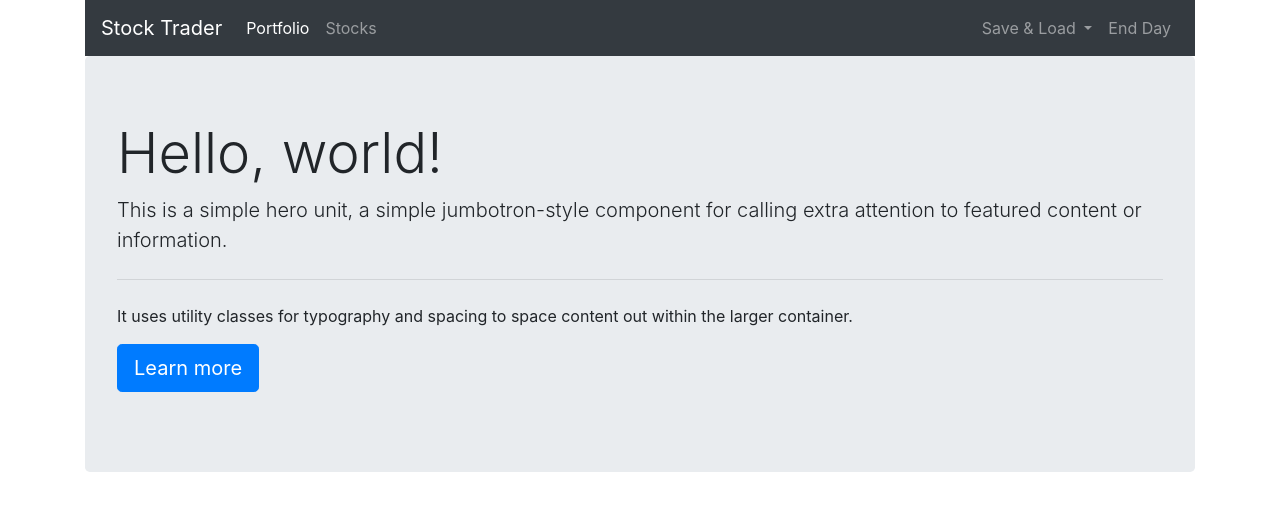
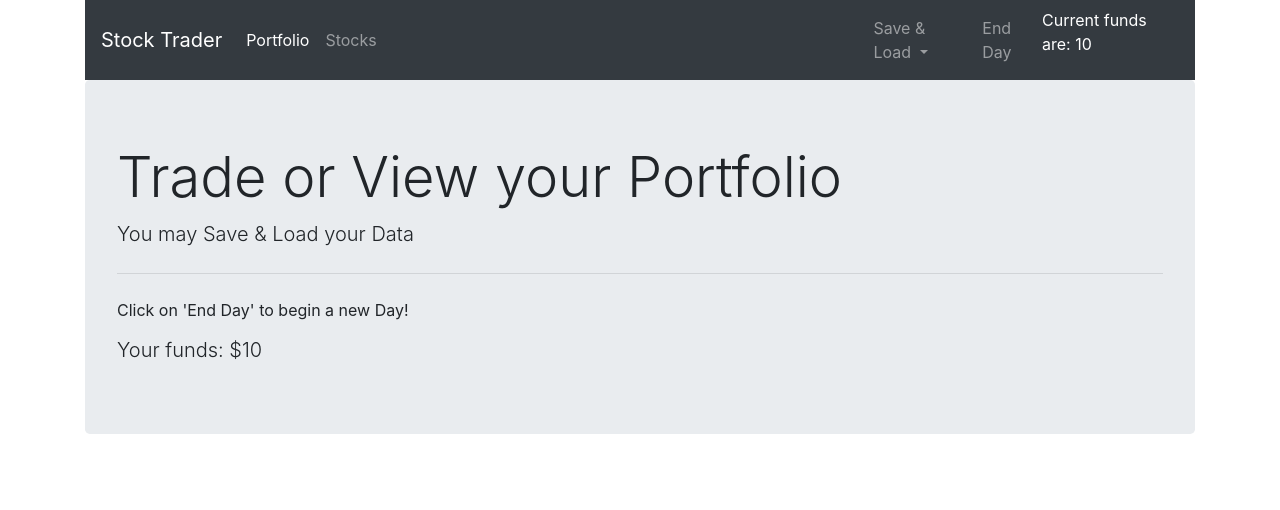
Before and after one commit to tomBrossart/vuejs-stock-trader, a Vue app in the folder router-app/: page /stocks in a window 1280 px wide. Shown: the top 510 px of the page. Built offline with nearby package versions, Linux system fonts and the light colour scheme.

Commit message:
basic vuex functionality working

```diff
--- a/package.json
+++ b/package.json
@@ -10,7 +10,8 @@
   "dependencies": {
     "bootstrap": "^3.3.7",
     "vue": "^2.0.1",
-    "vue-router": "^3.0.2"
+    "vue-router": "^3.0.2",
+    "vuex": "^3.0.1"
   },
   "devDependencies": {
     "babel-core": "^6.0.0",
--- a/router-app/src/App.vue
+++ b/router-app/src/App.vue
@@ -1,6 +1,6 @@
 <template>
   <div class="container">
-    <header-nav></header-nav>
+    <header-nav :funds="currentFunds"></header-nav>
     <router-view transition="fade" mode="out-in"></router-view>
   </div>
 </template>
@@ -12,6 +12,11 @@
     components: {
       HeaderNav,
       Dashboard
+    },
+    computed: {
+        currentFunds() {
+          return this.$store.getters.current_funds
+        }
     }
   }
 </script>
--- a/router-app/src/components/Dashboard.vue
+++ b/router-app/src/components/Dashboard.vue
@@ -1,18 +1,24 @@
 <template>
     <div class="jumbotron">
-        <h1 class="display-4">Hello, world!</h1>
-        <p class="lead">This is a simple hero unit, a simple jumbotron-style component for calling extra attention to featured content or information.</p>
+        <h1 class="display-4">Trade or View your Portfolio</h1>
+        <p class="lead">You may Save & Load your Data</p>
         <hr class="my-4">
-        <p>It uses utility classes for typography and spacing to space content out within the larger container.</p>
-        <p class="lead">
-            <a class="btn btn-primary btn-lg" href="#" role="button">Learn more</a>
-        </p>
+        <p>Click on 'End Day' to begin a new Day!</p>
+        <h4 class="lead">
+              Your funds: ${{ currentFunds }}
+        </h4>
     </div>
 </template>
 
 <script>
     export default {
-        name: "Dashboard"
+        name: "Dashboard",
+      props: ['Funds'],
+      computed: {
+        currentFunds() {
+          return this.$store.getters.current_funds
+        }
+      }
     }
 </script>
 
--- a/router-app/src/components/HeaderNav.vue
+++ b/router-app/src/components/HeaderNav.vue
@@ -29,7 +29,10 @@
                         </li>
                         <li class="nav-item">
                                 <a class="nav-link" href="#">End Day</a>
-                            </li>
+                          </li>
+                        <li class="nav-item funds">
+                          Current funds are: {{ funds }}
+                        </li>
                     </ul>
                 </div>
             </nav>
@@ -38,10 +41,13 @@
 
 <script>
     export default {
-        name: "HeaderNav"
+        name: "HeaderNav",
+      props: ['funds']
     }
 </script>
 
 <style scoped>
-
+    .funds {
+      color: white
+    }
 </style>
--- a/router-app/src/main.js
+++ b/router-app/src/main.js
@@ -3,6 +3,7 @@
 import Vue from 'vue'
 import App from './App'
 import router from './router'
+import {store} from './vuex/store'
 
 Vue.config.productionTip = false
 
@@ -10,6 +11,7 @@ Vue.config.productionTip = false
 new Vue({
   el: '#app',
   router,
+  store: store,
   components: { App },
   template: '<App/>'
 })
--- a/router-app/src/router/index.js
+++ b/router-app/src/router/index.js
@@ -12,7 +12,6 @@ export default new Router({
   routes: [
     {
       path: '/',
-      name: 'Dashboard',
       component: Dashboard
     },
     {
--- /dev/null
+++ b/router-app/src/vuex/store.js
@@ -0,0 +1,15 @@
+import Vue from 'vue';
+import Vuex from 'vuex'
+
+Vue.use(Vuex);
+
+export const store = new Vuex.Store({
+  state: {
+    funds: 10
+  },
+  getters: {
+    current_funds: state => {
+      return state.funds
+    }
+  }
+})
```
Also changed, not shown: 1 other file (tests, documents, lock files or other folders).
